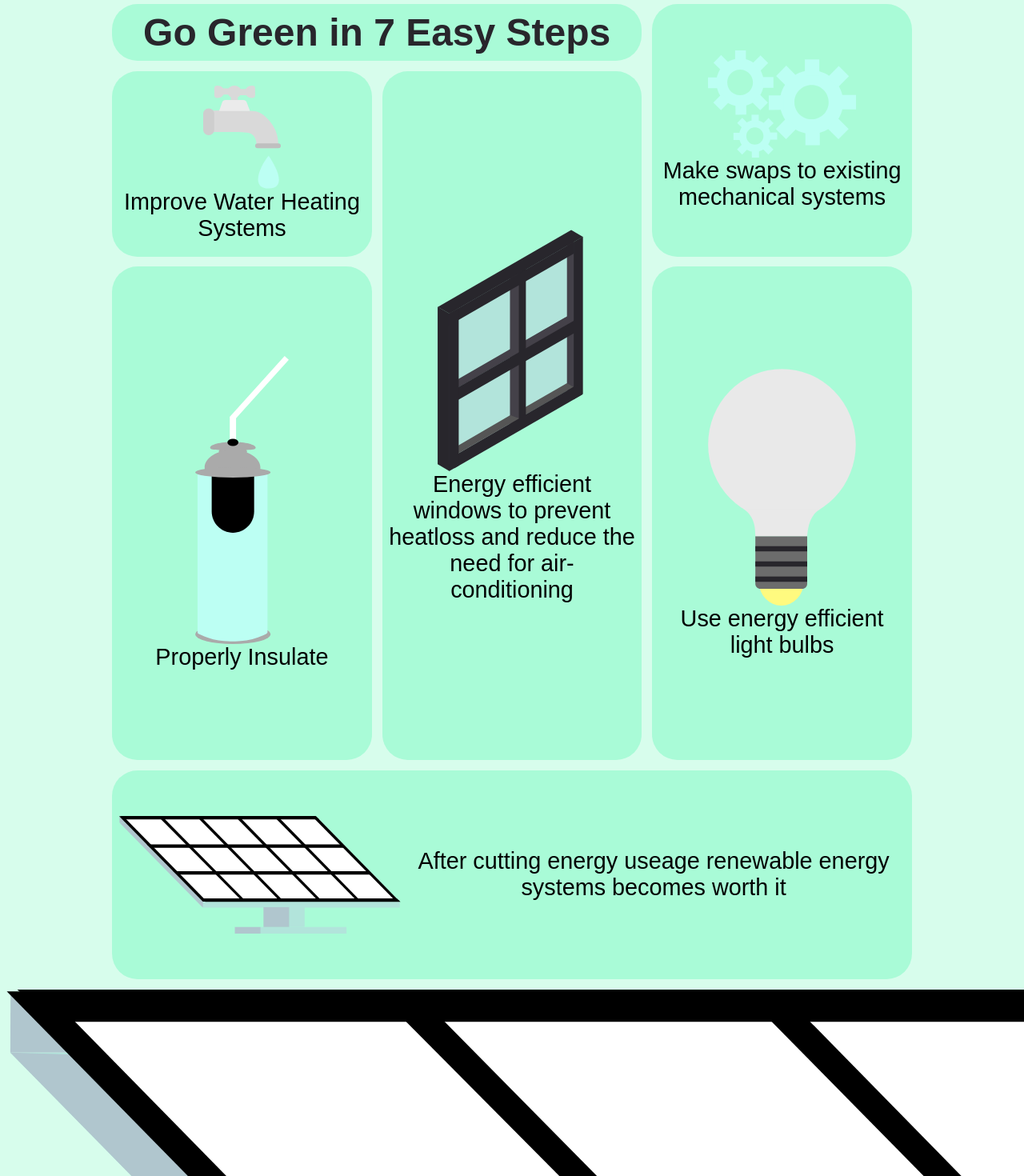
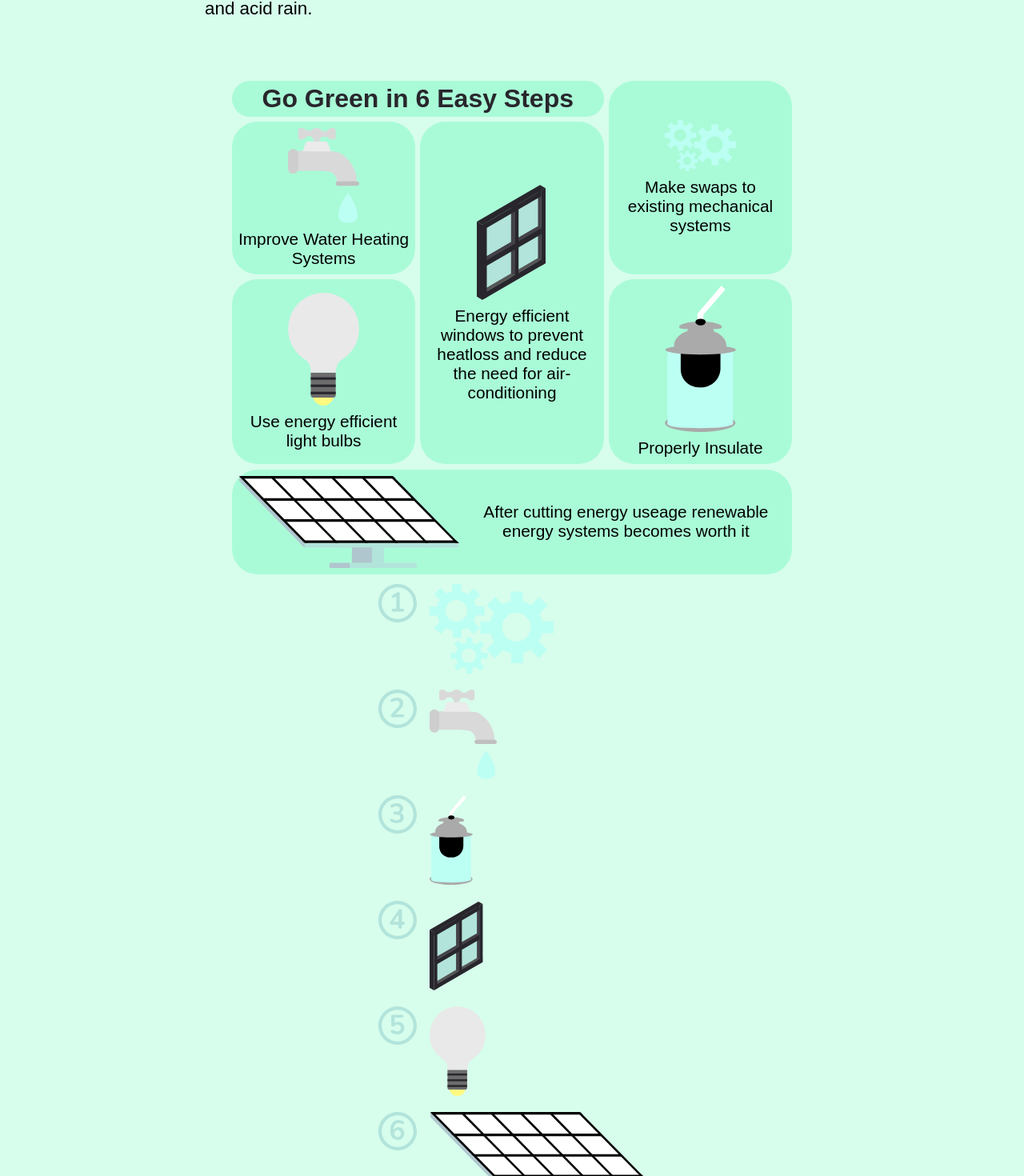
Before and after one commit to Booklover997/webmaster, a React (Create React App) app: page /green in a window 1280 px wide. Shown: the part 349-1819 px from the top of the page at 80% size. Built offline with nearby package versions, Linux system fonts and the light colour scheme; a web font is replaced by a local one.

Commit message:
Resized Bento box, and started on 6 point plan, also started on Documentation page

```diff
--- a/src/pages/GoingGreen.jsx
+++ b/src/pages/GoingGreen.jsx
@@ -1,5 +1,5 @@
 import "./css/styles.css";
-import {Nav, Footer} from "./Nav.jsx";
+import { Nav, Footer } from "./Nav.jsx";
 import "./css/benefits.css";
 import "./css/green.css";
 //ed306f697e
@@ -18,20 +18,39 @@ export default function GoingGreen() {
         </div>
       </div>
       <div class="bento">
-        <div class="bentoTitle">Go Green in 7 Easy Steps</div>
-        <div class="mechanicalBento"><img src="gears.svg"></img><p>Make swaps to existing mechanical systems</p></div>
-        <div class="waterBento"><img src="Faucet.svg"></img><p>Improve Water Heating Systems</p></div>
-        <div class="foamBento"><img src="Spray.svg"></img><p>Properly Insulate</p></div>
-        <div class="windowBento"><img src="Window.svg"></img><p>Energy efficient windows to prevent heatloss and reduce the need for air-conditioning</p></div>
-        <div class="lightBulbBento"><img src="LightBulb.svg"></img><p>Use energy efficient light bulbs</p></div>
-        <div class="solarBento"><img src="Solar Panel.svg"></img><p>After cutting energy useage renewable energy systems becomes worth it</p></div>
+        <div class="bentoTitle"><div>Go Green in 6 Easy Steps</div></div>
+        <div class="mechanicalBento"><div><img src="gears.svg"></img><p>Make swaps to existing mechanical systems</p></div></div>
+        <div class="waterBento"><div><img src="Faucet.svg"></img><p>Improve Water Heating Systems</p></div></div>
+        <div class="foamBento"><div><img src="Spray.svg"></img><p>Properly Insulate</p></div></div>
+        <div class="windowBento"><div><img src="Window.svg"></img><p>Energy efficient windows to prevent heatloss and reduce the need for air-conditioning</p></div></div>
+        <div class="lightBulbBento"><div><img src="LightBulb.svg"></img><p>Use energy efficient light bulbs</p></div></div>
+        <div class="solarBento"><div><img src="Solar Panel.svg"></img><p>After cutting energy useage renewable energy systems becomes worth it</p></div></div>
       </div>
 
-        <img src="/Solar Panel.svg" alt="Solar Panel"></img>
+      <div class="flex">
+        <div class="bullets">
+        <Bullet srcbullet="1.svg" src="gears.svg" alt="Groups of gears"></Bullet>
+        <Bullet srcbullet="Green2.svg" src="Faucet.svg" alt="Faucet"></Bullet>
+        <Bullet srcbullet="Green3.svg" src="spray.svg" alt="Foam spray"></Bullet>
+        <Bullet srcbullet="Green4.svg" src="Window.svg" alt="Window"></Bullet>
+        <Bullet srcbullet="Green5.svg" src="LightBulb.svg" alt="Lightbulb"></Bullet>
+        <Bullet srcbullet="Green6.svg" src="Solar Panel.svg" alt="Solar Panel"></Bullet>
+        </div>
+      </div>
+
       <img src="/Faucet.svg" alt="Faucet"></img>
       <img src="/gears.svg" alt="Gears"></img>
       <img src="/Window.svg" alt="window"></img>
-    <Footer/>
+      <Footer />
     </>
   );
 }
+function Bullet(props){
+  return (
+    <div class="bulletGreen">
+    <img src={props.srcbullet} class="bulletImg"></img>
+    <div className="content"><img src={props.src} alt={props.alt}></img>
+    </div>
+  </div>
+  );
+}
--- a/src/pages/css/green.css
+++ b/src/pages/css/green.css
@@ -2,13 +2,18 @@
     --bentoBackground:var(--periwinkle);
 }
 .flex{
-    display:flex
+    display:flex;
+    align-items: center;
+    justify-content: center;
+    max-width: 1000px;
+    width:100%;
+    margin:0 auto;
 }
 .introContainer .flex div h1{
     font-family:var(--normal);
 }
 .introContainer{
-    padding:1rem 20%;
+    padding:4rem 20%;
     position: relative;
 }
 .introContainer img{
@@ -20,46 +25,55 @@
 .bento{
     display:grid;
     width:100%;
-    max-width:1000px;
+    max-width:700px;
     position:relative;
+
     margin-left: auto;
     margin-right: auto;
-    gap:1vw;
+    gap:0.5vw;
     padding:1vw;
     grid-template-columns: repeat(6,1fr);
     grid-template-rows:1fr min-content;
     grid-template-areas:
     "title title title title mech mech"
     "water water window window mech mech"
-    "foam foam window window light light"
+    "light light window window foam foam"
     "solar solar solar solar solar solar ";
 }
 .bento>*{
     background:var(--bentoBackground);
     border-radius:2rem;
+}
+.bento div{
+    position: relative;
+    display: flex;
+    justify-content: center;
+
+    align-items: center;
+}
+.bento div>*{
     position: relative;
     display: flex;
     justify-content: center;
     flex-direction: column;
-    padding:0.5rem;
+    padding:0.25rem;
     align-items: center;
 
 
 }
-.bento div p{
-    font-size:1.8rem;
+.bento div div p{
+    font-size:1.3rem;
     text-align: center;
 }
-.bento div>img{
-    max-height:60%;
-    max-width:60%;
+.bento div div>img{
+    max-height:40%;
+    max-width:40%;
 }
 .bentoTitle{
     grid-area:title;
     font-family: var(--normal);
-    font-size:3rem;
+    font-size:2rem;
     font-weight: bold;
-
 
 }
 .mechanicalBento{
@@ -81,6 +95,19 @@
 }
 .solarBento{
     grid-area:solar;
+}
+.solarBento div{
     flex-direction: row;
 
 }
+.bulletGreen{
+    display:flex;
+    width:100%;
+}
+.bulletGreen .bulletImg{
+    height:3rem;
+
+}
+.bulletGreen .content img{
+    height:7rem;
+}
```
Also changed, not shown: public/Spray.svg. Lines whose indentation alone changed are shown as unchanged.
